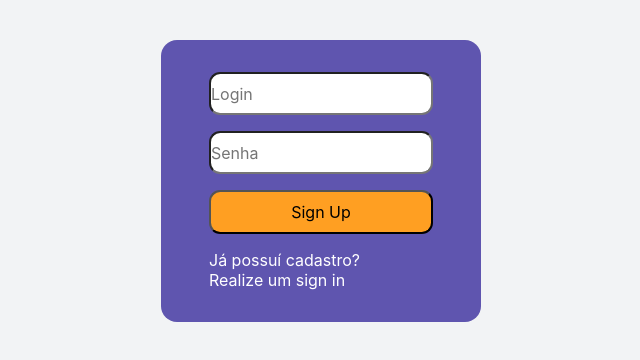
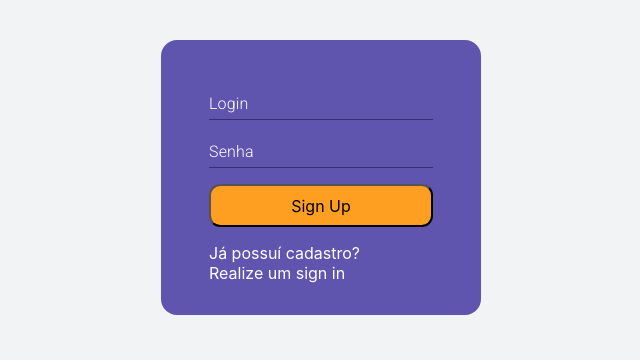
Before and after one commit to santos-gabriel/schelper, a Next.js app: page /signup in a window 1280 px wide. Shown: the top 360 px of the page, without its empty margins (319-959 px from the left). Built offline with nearby package versions, Linux system fonts and the light colour scheme.

Commit message:
Adicinando Material UI ao projeto e adicionando TextField em SignIn e SignUp

```diff
--- a/package.json
+++ b/package.json
@@ -8,6 +8,7 @@
     "start": "next start"
   },
   "dependencies": {
+    "@material-ui/core": "^4.11.3",
     "js-cookie": "^2.2.1",
     "next": "10.1.3",
     "next-cookies": "^2.0.3",
--- a/src/components/SignUp.tsx
+++ b/src/components/SignUp.tsx
@@ -1,4 +1,5 @@
 
+import { createMuiTheme, TextField, ThemeProvider } from '@material-ui/core';
 import { useState } from 'react';
 import styles from '../styles/components/Signup.module.css';
 
@@ -7,6 +8,20 @@ export function SignUp() {
     const [ userName, setUserName ] = useState('');
     const [ userPassword, setUserPassword ] = useState('');
 
+    const theme = createMuiTheme({
+        palette: {
+            primary: {
+                main: '#ffffffff'
+            },
+            secondary: {
+                main: '#255000'
+            },
+            text: {
+                primary: '#ffffffff',
+                secondary: '#ffffffff'
+            }
+        },
+    })
 
     function handleSignUp() {
 
@@ -17,8 +32,14 @@ export function SignUp() {
             <div className={styles.signUp}>
 
                 <div>
-                    <input type="text" placeholder="Login" onChange={(e) => setUserName(e.target.value)}/>
-                    <input type="password" placeholder="Senha" onChange={(e) => setUserPassword(e.target.value)}/>
+                    <ThemeProvider theme={theme}>
+                        <TextField label="Login" onChange={(e) => setUserName(e.target.value)}/>
+                        <TextField
+                            type="password"
+                            label="Senha"
+                            onChange={(e) => setUserPassword(e.target.value)}
+                        />
+                    </ThemeProvider>
                 </div>
 
                 <div>
--- a/src/styles/components/SignUp.module.css
+++ b/src/styles/components/SignUp.module.css
@@ -22,12 +22,15 @@
     border-radius: 1rem;
 }
 
-.signUp div input,
+.signUp div input {
+    width: 14rem;
+}
+
 .signUp div button{
     width: 14rem;
     height: 2.7rem;
     border-radius: 0.7rem;
-    margin-bottom: 1rem;
+    margin: 1rem 0;
     transition: background-color 0.5s;
 }
 
@@ -53,8 +56,3 @@
 .signUp div a:hover {
     color: var(--yellow-dark);
 }
-
-.signUp div input:focus {
-    background: var(--yellow);
-    color: var(--white);
-}
```
Also changed, not shown: src/components/SignIn.tsx (+26 -7 lines), src/styles/components/SignIn.module.css (+5 -7 lines), 1 other file (tests, documents, lock files or other folders).
